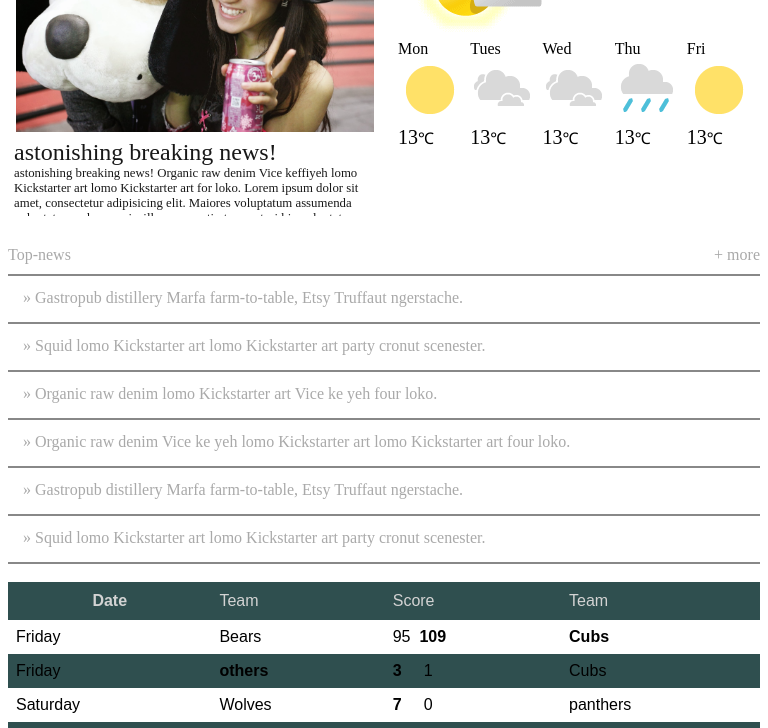
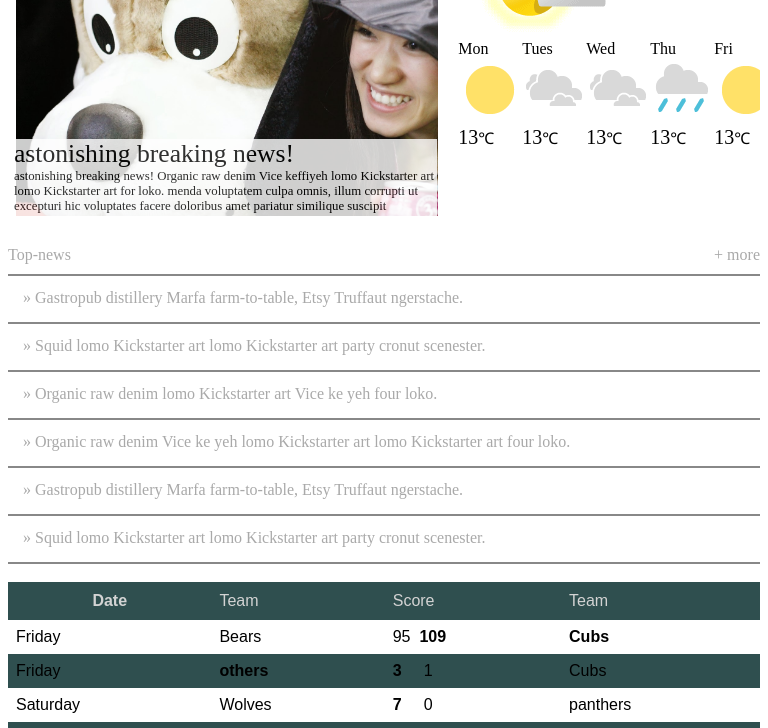
Before and after one commit to kishan2019/Responsive-web-kishan, a plain HTML site: page index.html in a window 768 px wide. Shown: the part 372-1100 px from the top of the page. Drawn offline with Linux system fonts and the light colour scheme.

Commit message:
commit before review

```diff
--- a/css/style.css
+++ b/css/style.css
@@ -1,4 +1,3 @@
-
 .container {
   width: auto;
   height: 800px;
@@ -43,7 +42,7 @@ li a {
   text-decoration: none;
 }
 
-  #doggyImg{
+#doggyImg {
   background: url(../images/dog.jpg);
   background-repeat: no-repeat;
   background-size: cover;
@@ -54,50 +53,55 @@ li a {
   object-fit: cover;
 
 }
+text-heading-tablet{
+  display: none;
+}
 
-  .text-heading{
+.text-heading {
   background-color: white;
   color: black;
-      opacity: .9;
   margin-left: 1px;
   margin-right: 1px;
   width: 100%;
-       height: 17vh;
-       font-size: 1rem;
+  /* height: 17vh; */
+  font-size: 1.3rem;
 
 }
 
-  .top-news{
+.top-news {
   margin-bottom: 20px;
   margin-top: 20px;
   color: darkgray;
 }
 
-  .latest-news{
+.latest-news {
   margin-bottom: 20px;
   margin-top: 20px;
 }
 
-  .top-news-heading1{
+.top-news-heading1 {
   display: flex;
   justify-content: space-between;
   list-style-type: none;
   box-shadow: 0 2px #888888;
-    padding: 10px 0 10px 0 ;
+  padding: 10px 0 10px 0;
 
 }
 
-  .top-news-text{
+.top-news-text {
   display: flex;
   justify-content: start;
   box-shadow: 0 2px #888888;
   padding: 15px;
 }
 
-  table, td, th {
+table,
+td,
+th {
   padding: 10px;
 }
-  .table{
+
+.table {
   margin-bottom: 20px;
 }
 
@@ -106,23 +110,24 @@ li a {
   width: 100%;
 }
 
-.weather{
+.weather {
   margin-bottom: 20px;
 }
-.weather-tablet{
+
+.weather-tablet {
   display: none;
 }
 
-.Latest-news-logo{
+.Latest-news-logo {
   width: 8vw;
 }
 
-.latest-margin{
+.latest-margin {
   margin: 30px 0 30px 0;
   font-size: 1rem;
 }
 
-.foot{
+.foot {
   padding: 30px;
   display: flex;
   border-top: 5px solid gray;
@@ -130,40 +135,42 @@ margin-bottom: 20px;
   list-style-type: none;
 }
 
-@media screen and (max-width: 800px) and (min-width:600px){
+@media screen and (max-width: 800px) and (min-width:600px) {
 
-  #doggy-weather{
+  #doggy-weather {
     display: flex;
     height: 20em;
     overflow: hidden;
     padding: 5px;
   }
-  #doggyImg{
+
+  #doggyImg {
     background: url(../images/dog.jpg);
-      background-size: contain;
+    background-size: cover;
     background-repeat: no-repeat;
     background-position: 3px 0%;
     display: flex;
     align-items: flex-end;
-      width: 50%;
+    width: 60%;
+}
+
+  .text-heading-tablet {
+    background-color: white;
+    color: black;
+    opacity: .8;
+    margin-left: 1px;
+    margin-right: 1px;
+    height: 10vh;
 
   }
 
-.text-heading{
-  background-color: black;
-  color: white;
-  opacity: .9;
-  margin-left: 1px;
-  margin-right: 1px;
-  height: 26vh;
-  overflow: hidden;
 
-}
-.weather{
+  .weather {
     display: none;
   }
+
   .weather-tablet {
-    width: 50%;
+    width: 40%;
     background-size: auto;
     padding-left: 20px;
     display: block;
@@ -177,7 +184,8 @@ table {
     border-collapse: collapse;
     width: 100%;
   }
-.table{
+
+  .table {
     margin-bottom: 20px;
   }
 
@@ -185,7 +193,7 @@ tr:nth-child(odd) {
     background-color: darkslategrey;
   }
 
-td{
+  td {
     border: 1px #dddddd;
     text-align: left;
     padding: 8px;
@@ -199,19 +207,21 @@ padding: 8px;
     font-size: 0.8rem;
     height: 21vh;
   }
+
   .Latest-news-logo {
     width: 11vw;
   }
 }
 
-@media screen and (max-width: 600px) and (min-width:300px){
+@media screen and (max-width: 600px) and (min-width:300px) {
   table {
     padding: 10px;
     font-family: arial;
     border-collapse: collapse;
     width: 100%;
   }
-  .table{
+
+  .table {
     margin-bottom: 20px;
   }
 
@@ -219,7 +229,7 @@ padding: 8px;
     background-color: darkslategrey;
   }
 
-  td{
+  td {
     border: 1px #dddddd;
     text-align: left;
     padding: 8px;
--- a/index.html
+++ b/index.html
@@ -35,9 +35,9 @@
     <div id="doggy-weather">
 
         <section id="doggyImg">
-            <div class="text-heading">
-                <span style="font-size: 1.5rem">astonishing breaking news!</span> <br>astonishing breaking news!
-                Organic raw denim Vice keffiyeh lomo Kickstarter art lomo Kickstarter art for loko. Lorem ipsum dolor sit amet, consectetur adipisicing elit. Maiores voluptatum assumenda voluptatem culpa omnis, illum corrupti ut excepturi hic voluptates facere doloribus amet pariatur similique suscipit asperiores recusandae fuga deleniti.
+            <div class="text-heading-tablet text-heading" >
+                <span style="font-size: 1.6rem">astonishing breaking news!</span> <br>astonishing breaking news!
+                Organic raw denim Vice keffiyeh lomo Kickstarter art lomo Kickstarter art for loko. menda voluptatem culpa omnis, illum corrupti ut excepturi hic voluptates facere doloribus amet pariatur similique suscipit asperiores recusandae fuga deleniti.
 
             </div>
         </section>
```
Lines whose indentation alone changed are shown as unchanged.
